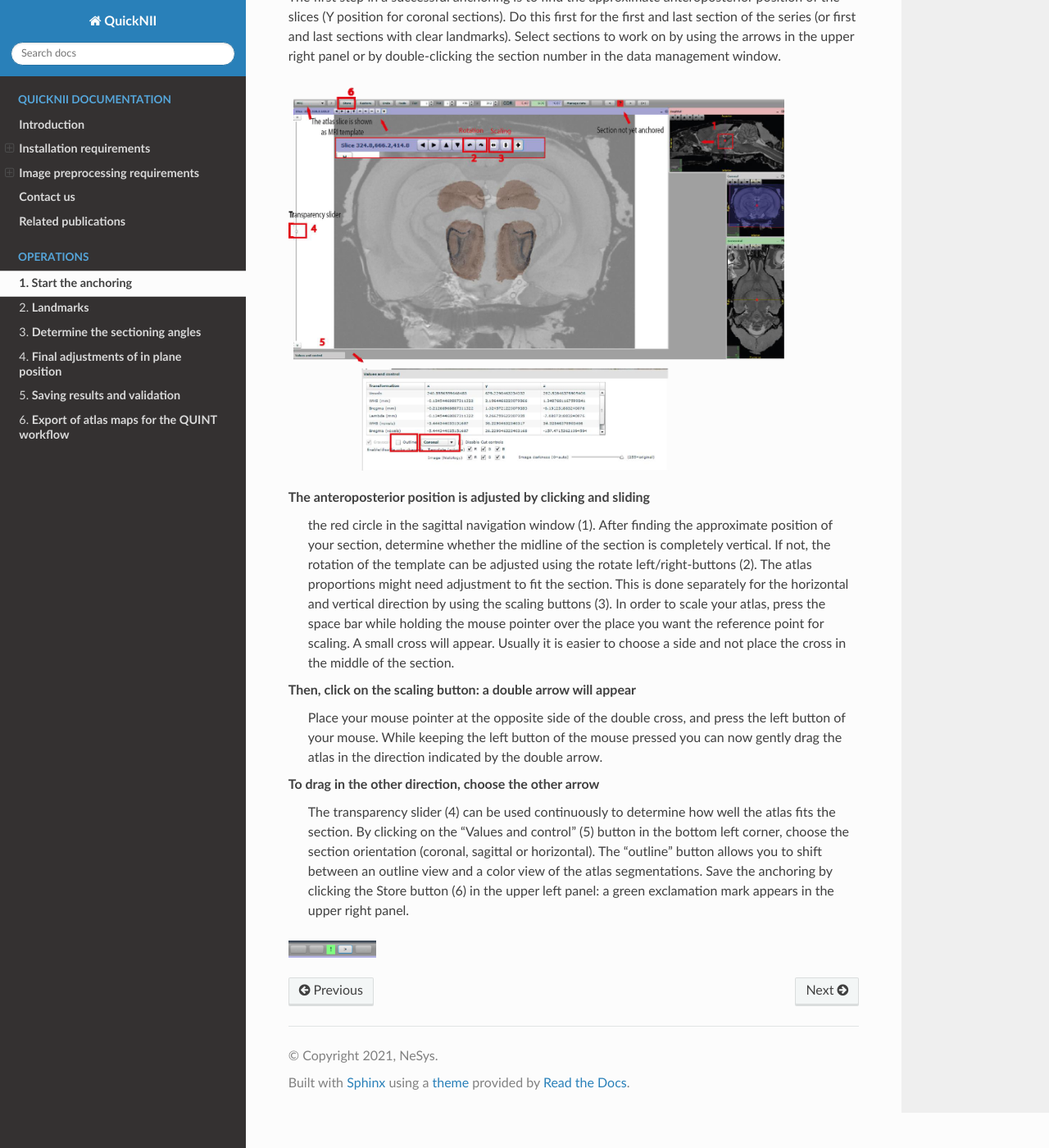
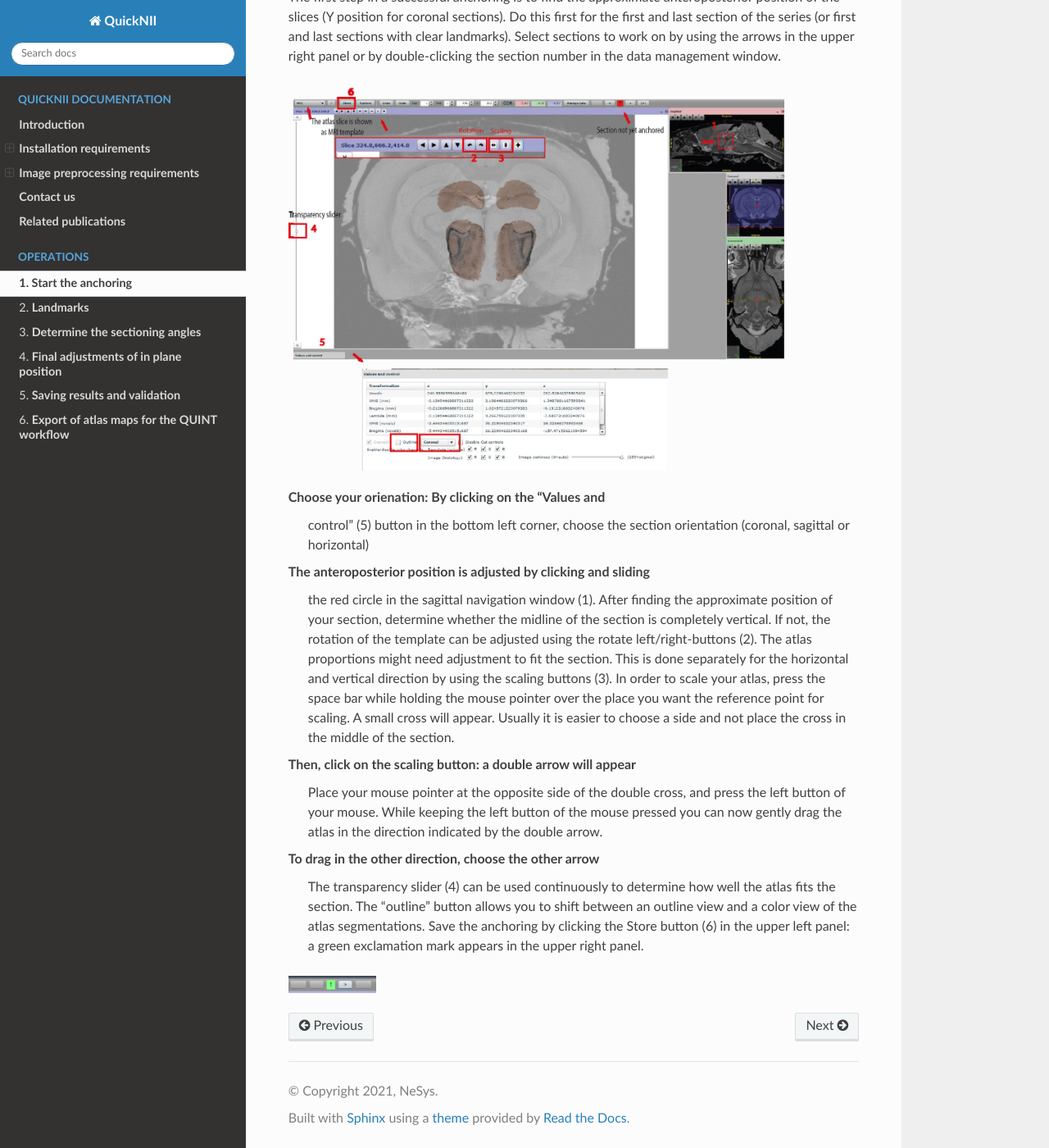
Before and after one commit to Tevemadar/QuickNII, a Sphinx documentation site: the page built from Docs/anchoring.rst, in a window 1280 px wide and 1400 px high, scrolled down 1647 px. Shown: the whole window at 82% size. Built offline with Sphinx 7.4.7 and the Read the Docs theme 2.0.0, drawn with Linux system fonts in a browser that asks for light colours; some of the changed lines change nothing that is shown.

Commit message:
Update anchoring.rst

```diff
--- a/Docs/anchoring.rst
+++ b/Docs/anchoring.rst
@@ -41,6 +41,9 @@ double-clicking the section number in the data management window.
    :width: 6.3in
    :height: 4.88989in
 
+Choose your orienation: By clicking on the “Values and
+     control” (5) button in the bottom left corner, choose the section
+     orientation (coronal, sagittal or horizontal)
 
 The anteroposterior position is adjusted by clicking and sliding
      the red circle in the sagittal navigation window (1). After finding
@@ -63,9 +66,7 @@ Then, click on the scaling button: a double arrow will appear
 
 To drag in the other direction, choose the other arrow
      The transparency slider (4) can be used continuously to determine how
-     well the atlas fits the section. By clicking on the “Values and
-     control” (5) button in the bottom left corner, choose the section
-     orientation (coronal, sagittal or horizontal). The “outline” button
+     well the atlas fits the section. The “outline” button
      allows you to shift between an outline view and a color view of the
      atlas segmentations. Save the anchoring by clicking the Store
      button (6) in the upper left panel: a green exclamation mark
```
